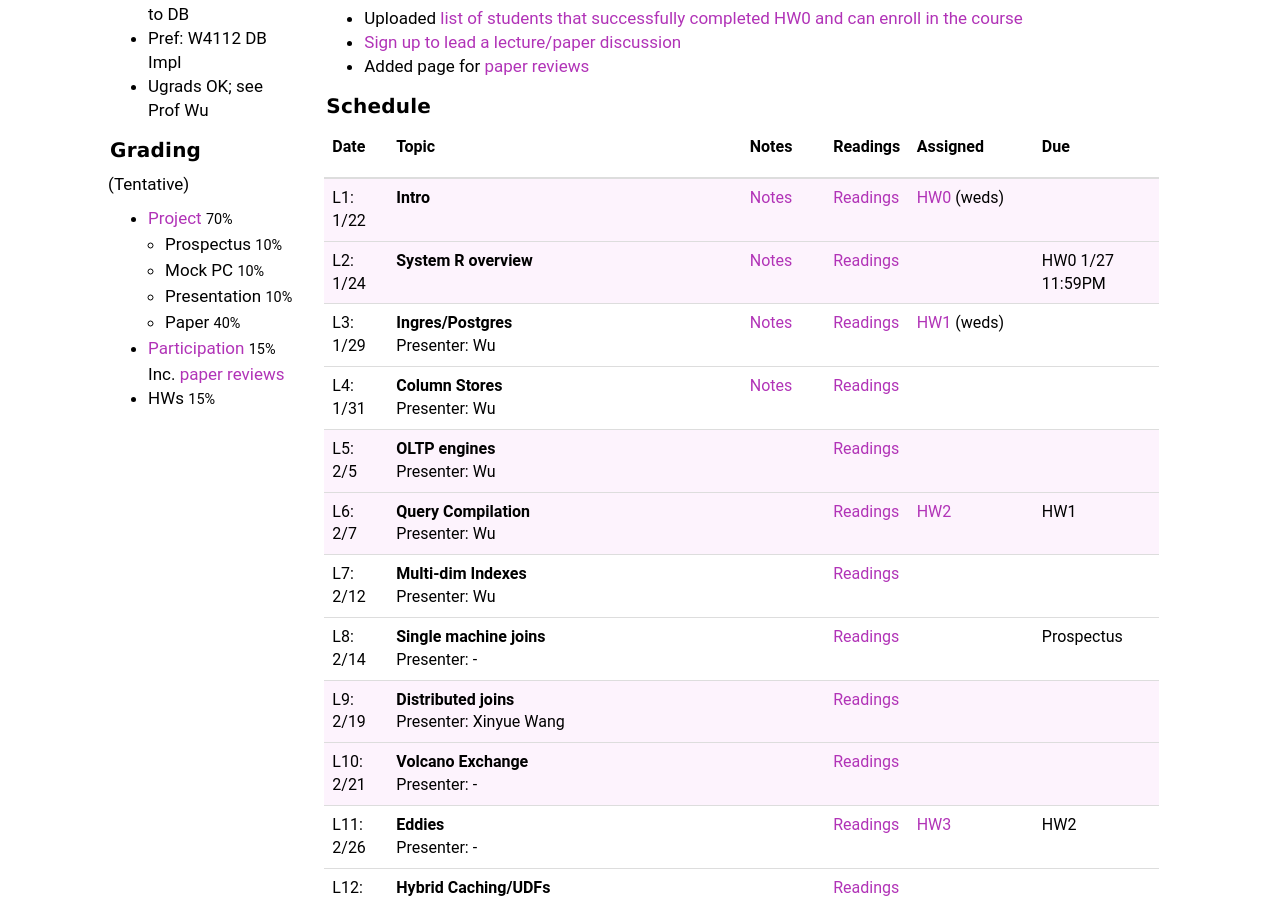
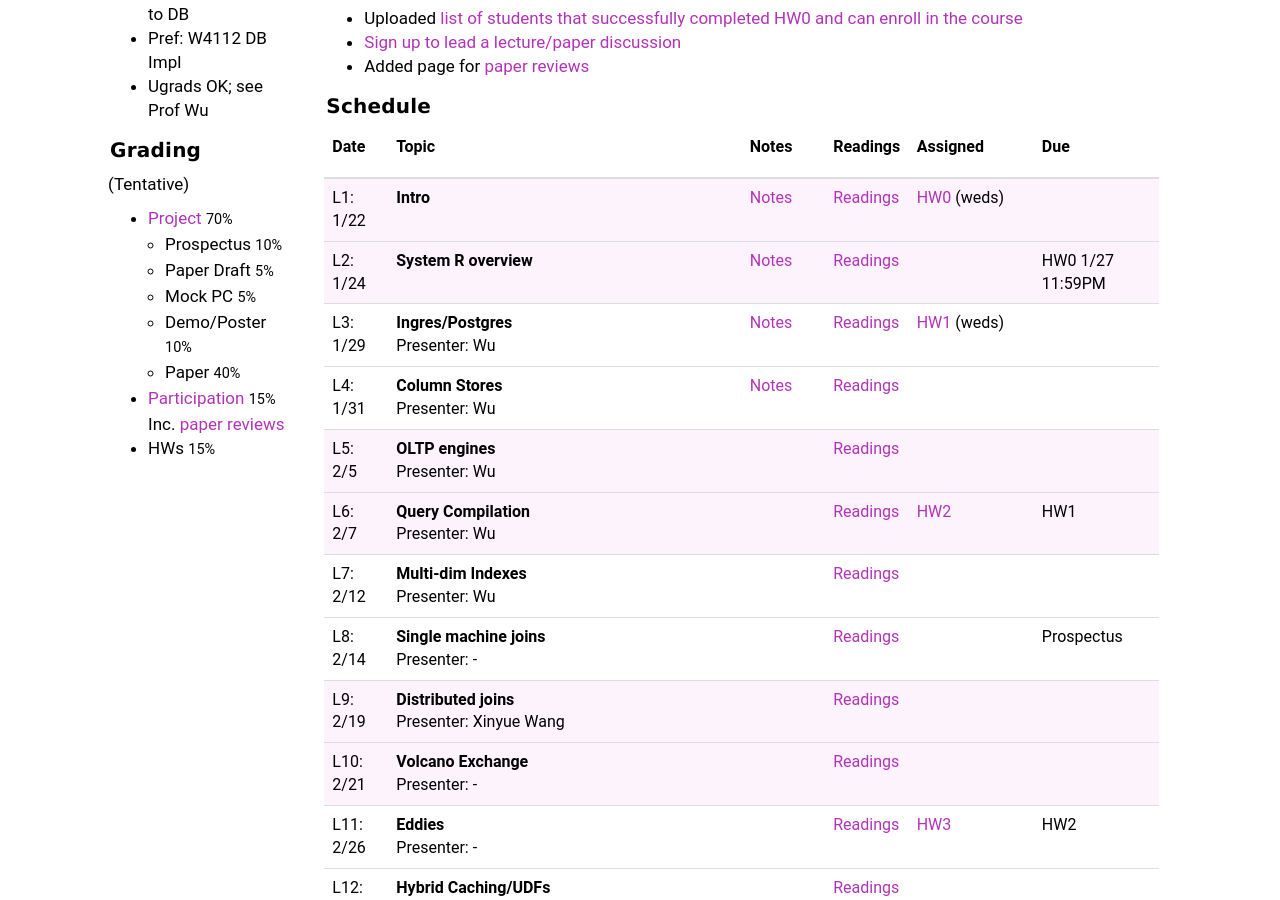
Before and after one commit to wzao1515/w6113.github.io, a Jekyll site: the page built from index.md, in a window 1280 px wide and 900 px high, scrolled down 555 px. Built offline with Jekyll 4.4.1, drawn with Linux system fonts in a browser that asks for light colours.

Commit message:
lazy commit msg

```diff
--- a/_includes/index_left.md
+++ b/_includes/index_left.md
@@ -22,8 +22,9 @@
 
 * [Project](./projects) <small>70%</small>
   * Prospectus <small>10%</small>
-  * Mock PC <small>10%</small>
-  * Presentation <small>10%</small>
+  * Paper Draft <small>5%</small>
+  * Mock PC <small>5%</small>
+  * Demo/Poster <small>10%</small>
   * Paper <small>40%</small>
 * [Participation](./syllabus#participation)  <small>15%</small>
   Inc. [paper reviews](./syllabus#reading)
```
